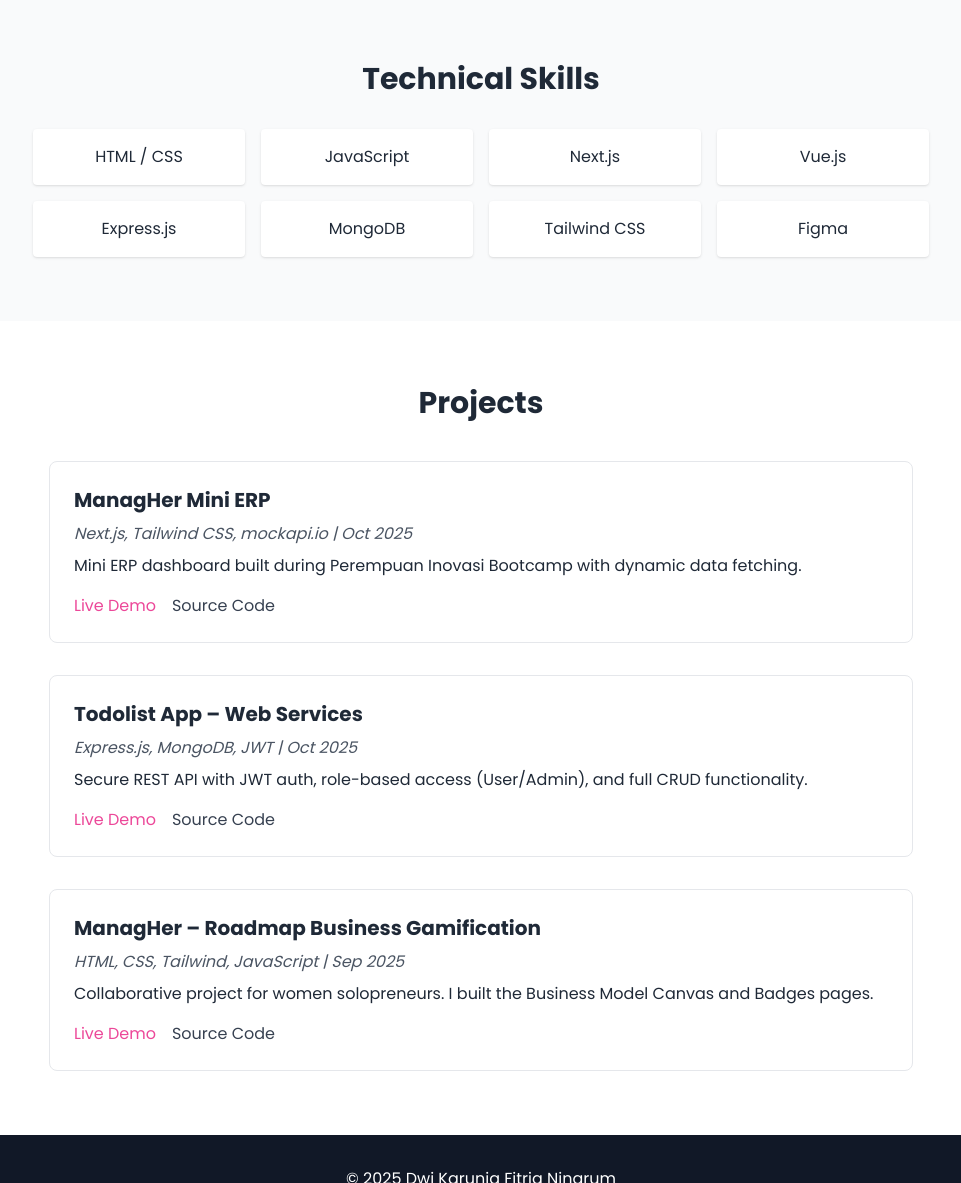
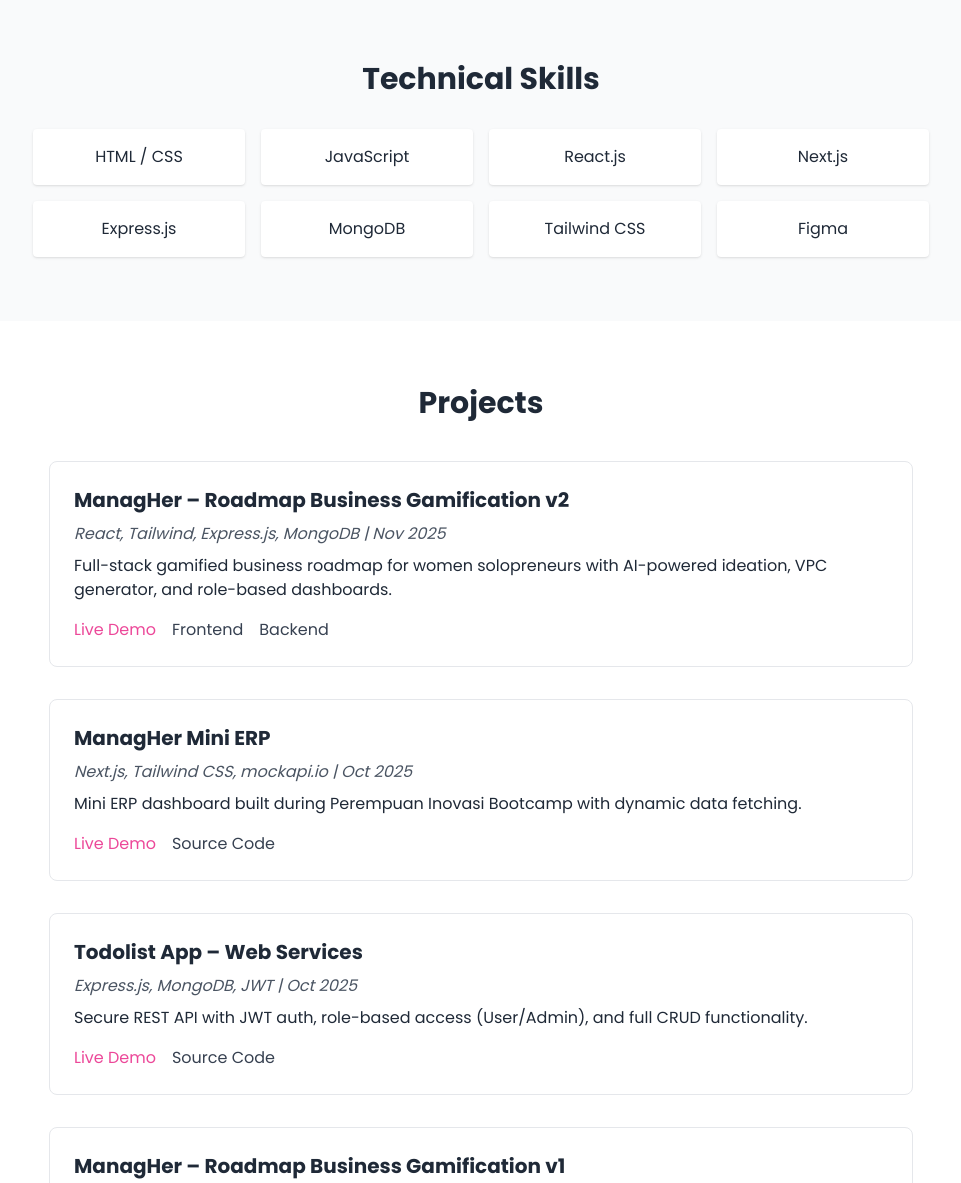
Before and after one commit to dwikarunia0001/personal-web-portfolio, a plain HTML site: page index.html in a window 1280 px wide. Shown: the part 700-1883 px from the top of the page, without its empty margins (159-1120 px from the left). Drawn offline with nearby package versions, Linux system fonts and the light colour scheme.

Commit message:
add managher v2 project

```diff
--- a/index.html
+++ b/index.html
@@ -65,8 +65,8 @@
       <div class="grid grid-cols-2 md:grid-cols-4 gap-4">
         <div class="bg-white p-4 rounded shadow text-center">HTML / CSS</div>
         <div class="bg-white p-4 rounded shadow text-center">JavaScript</div>
+        <div class="bg-white p-4 rounded shadow text-center">React.js</div>
         <div class="bg-white p-4 rounded shadow text-center">Next.js</div>
-        <div class="bg-white p-4 rounded shadow text-center">Vue.js</div>
         <div class="bg-white p-4 rounded shadow text-center">Express.js</div>
         <div class="bg-white p-4 rounded shadow text-center">MongoDB</div>
         <div class="bg-white p-4 rounded shadow text-center">Tailwind CSS</div>
@@ -79,6 +79,17 @@
   <section class="py-16 px-4 max-w-4xl mx-auto">
     <h2 class="text-3xl font-bold mb-10 text-center">Projects</h2>
     <div class="space-y-8">
+
+      <div class="border rounded-lg p-6 hover:shadow-lg transition">
+        <h3 class="text-xl font-bold mb-2">ManagHer – Roadmap Business Gamification v2</h3>
+        <p class="text-gray-600 mb-2"><em>React, Tailwind, Express.js, MongoDB | Nov 2025</em></p>
+        <p class="mb-4">Full-stack gamified business roadmap for women solopreneurs with AI-powered ideation, VPC generator, and role-based dashboards.</p>
+        <div class="flex gap-4">
+          <a href="https://managher-v2.vercel.app" target="_blank" class="text-primary font-medium hover:underline">Live Demo</a>
+          <a href="https://github.com/Team-Susi-Pudjiastuti/managher-v2" target="_blank" class="text-gray-700 font-medium hover:underline">Frontend</a>
+          <a href="https://github.com/Team-Susi-Pudjiastuti/managher-v2-back-end" target="_blank" class="text-gray-700 font-medium hover:underline">Backend</a>
+        </div>
+      </div>
 
       <div class="border rounded-lg p-6 hover:shadow-lg transition">
         <h3 class="text-xl font-bold mb-2">ManagHer Mini ERP</h3>
@@ -101,7 +112,7 @@
       </div>
 
       <div class="border rounded-lg p-6 hover:shadow-lg transition">
-        <h3 class="text-xl font-bold mb-2">ManagHer – Roadmap Business Gamification</h3>
+        <h3 class="text-xl font-bold mb-2">ManagHer – Roadmap Business Gamification v1</h3>
         <p class="text-gray-600 mb-2"><em>HTML, CSS, Tailwind, JavaScript | Sep 2025</em></p>
         <p class="mb-4">Collaborative project for women solopreneurs. I built the Business Model Canvas and Badges pages.</p>
         <div class="flex gap-4">
```
